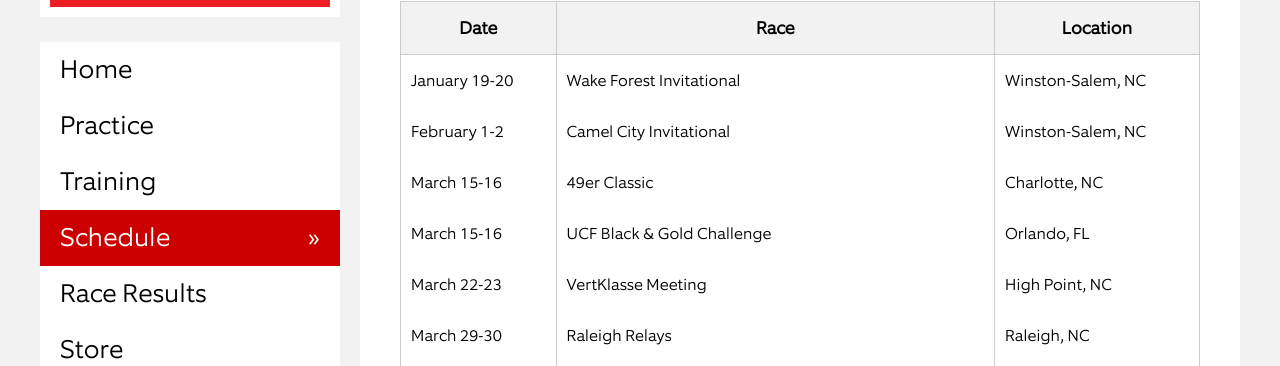
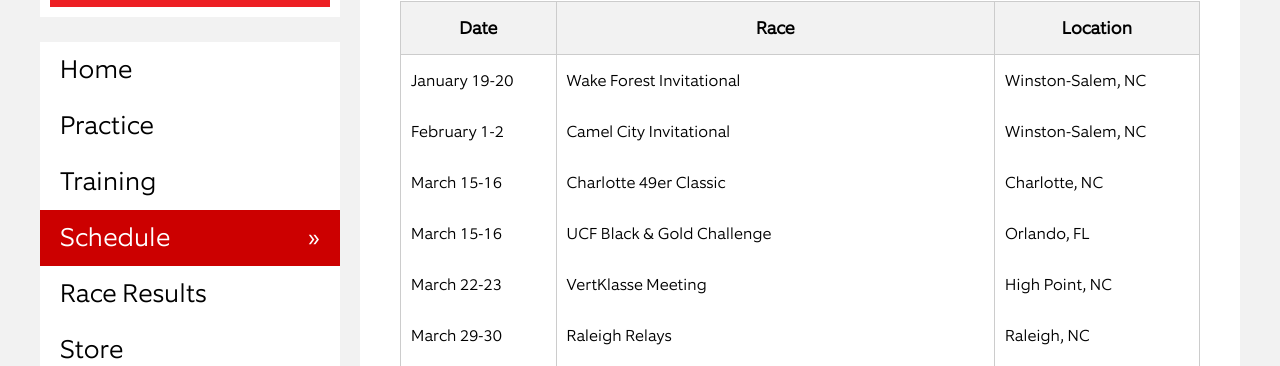
Before and after one commit to ncsuclubrunning/ncsuclubrunning.github.io, a Jekyll site: the page built from schedule/index.html, in a window 1280 px wide. Shown: the part 461-827 px from the top of the page. Built offline with Jekyll 4.4.1, drawn with Linux system fonts in a browser that asks for light colours.

Commit message:
Modifying 49er name

```diff
--- a/schedule/index.html
+++ b/schedule/index.html
@@ -31,7 +31,7 @@ custom_css:
 
     <tr>
         <td>March 15-16</td>
-        <td>49er Classic</td>
+        <td>Charlotte 49er Classic</td>
         <td>Charlotte, NC</td>
     </tr>
 
```
